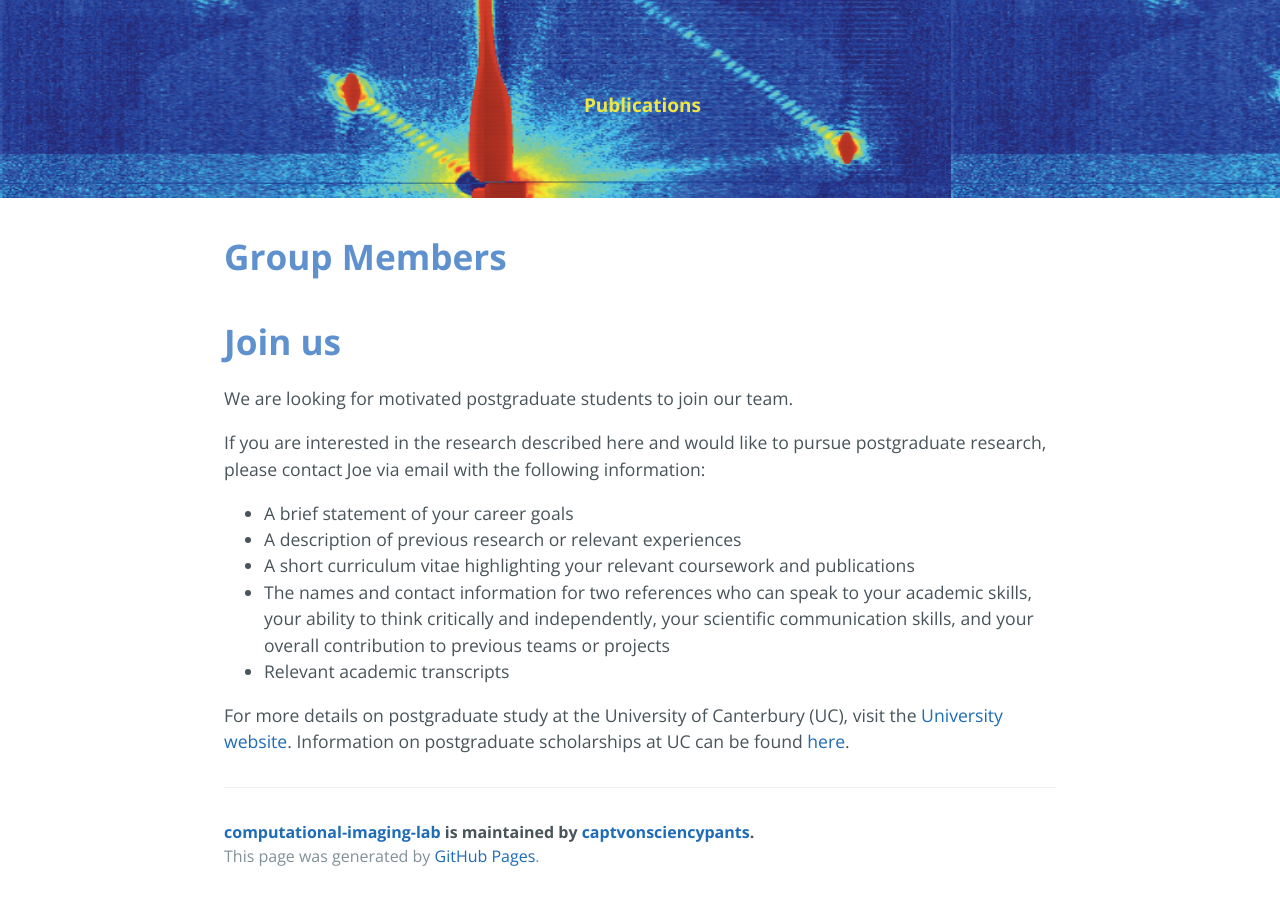
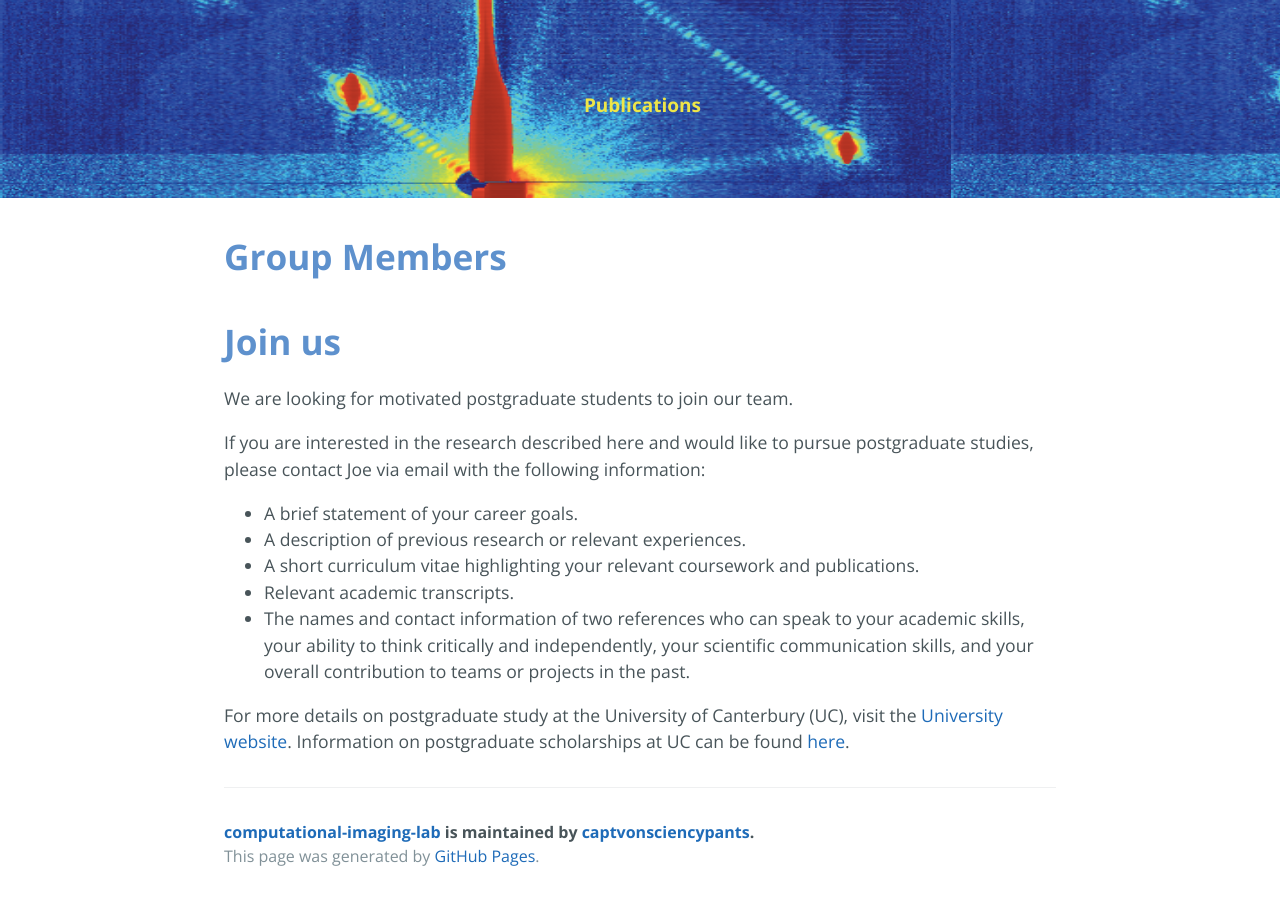
Before and after one commit to captvonsciencypants/computational-imaging-lab, a Jekyll site: the page built from people.md, in a window 1280 px wide and 900 px high, scrolled down 698 px. Built offline with Jekyll 4.4.1, drawn with Linux system fonts in a browser that asks for light colours; our own code applies the rules of GitHub Pages for plain Markdown files; the repository's description, which GitHub fills in, is left out.

Commit message:
Update people.md

```diff
--- a/people.md
+++ b/people.md
@@ -6,11 +6,12 @@
 # Join us
 We are looking for motivated postgraduate students to join our team.
 
-If you are interested in the research described here and would like to pursue postgraduate research, please contact Joe via email with the following information:
-* A brief statement of your career goals
-* A description of previous research or relevant experiences
-* A short curriculum vitae highlighting your relevant coursework and publications
-* The names and contact information for two references who can speak to your academic skills, your ability to think critically and independently, your scientific communication skills, and your overall contribution to previous teams or projects
-* Relevant academic transcripts
+If you are interested in the research described here and would like to pursue postgraduate studies, please contact Joe via email with the following information:
+* A brief statement of your career goals.
+* A description of previous research or relevant experiences.
+* A short curriculum vitae highlighting your relevant coursework and publications.
+* Relevant academic transcripts.
+* The names and contact information of two references who can speak to your academic skills, your ability to think critically and independently, your scientific communication skills, and your overall contribution to teams or projects in the past.
+
 
 For more details on postgraduate study at the University of Canterbury (UC), visit the [University website](https://www.canterbury.ac.nz/postgraduate/). Information on postgraduate scholarships at UC can be found [here](https://www.canterbury.ac.nz/get-started/scholarships/types/college/).
```
